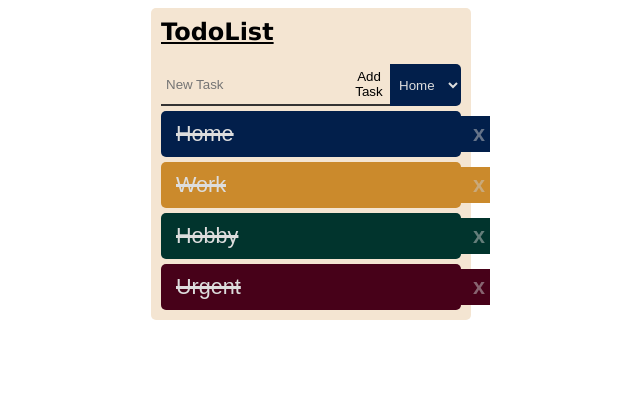
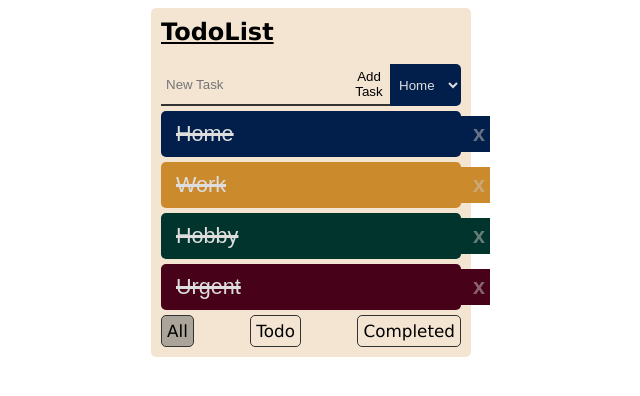
Before and after one commit to James-Bartulis/simple_todo, a Vue app: page / in a window 1280 px wide. Shown: the top 396 px of the page, without its empty margins (329-969 px from the left). Built offline with nearby package versions, Linux system fonts and the light colour scheme.

Commit message:
style footer

```diff
--- a/src/components/TodoList.vue
+++ b/src/components/TodoList.vue
@@ -48,7 +48,11 @@ export default {
         <button>x</button>
       </li>
     </ul>
-    <div class="footer"></div>
+    <div class="footer">
+      <div class="selected">All</div>
+      <div>Todo</div>
+      <div>Completed</div>
+    </div>
   </div>
 </template>
 
@@ -114,6 +118,16 @@ $todoBackground: #f4e5d2
       & > button
         color: $removeButton
         font-weight: bold
+  & > .footer
+    display: flex
+    justify-content: space-between
+    margin-top: 5px
+    & > div
+      font-size: 0.7em
+      border: 1px solid $textDark
+      border-radius: 5px
+      padding: 5px
+
 .done
   text-decoration: line-through 3px solid $textLight
 .Home
@@ -124,4 +138,6 @@ $todoBackground: #f4e5d2
   background-color: $green
 .Urgent
   background-color: $red
+.selected
+  background-color: $selected
 </style>
```
